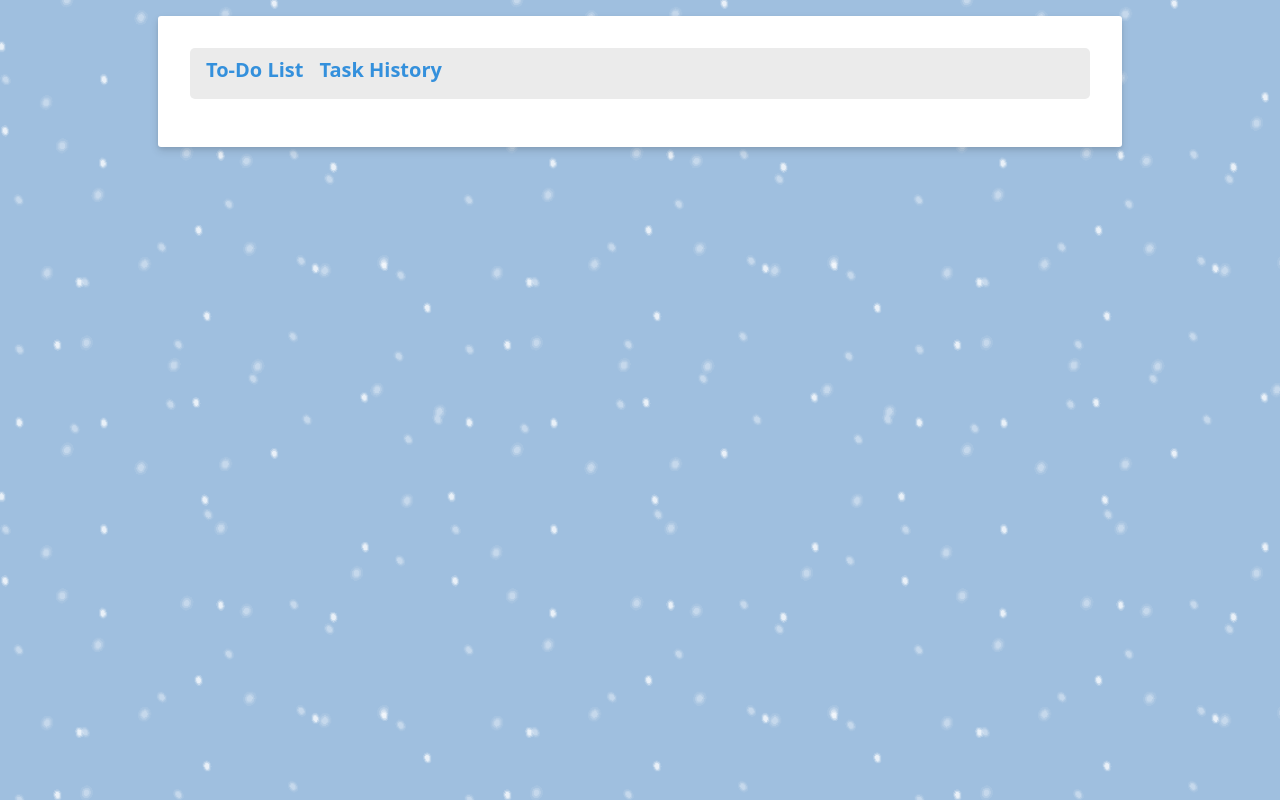
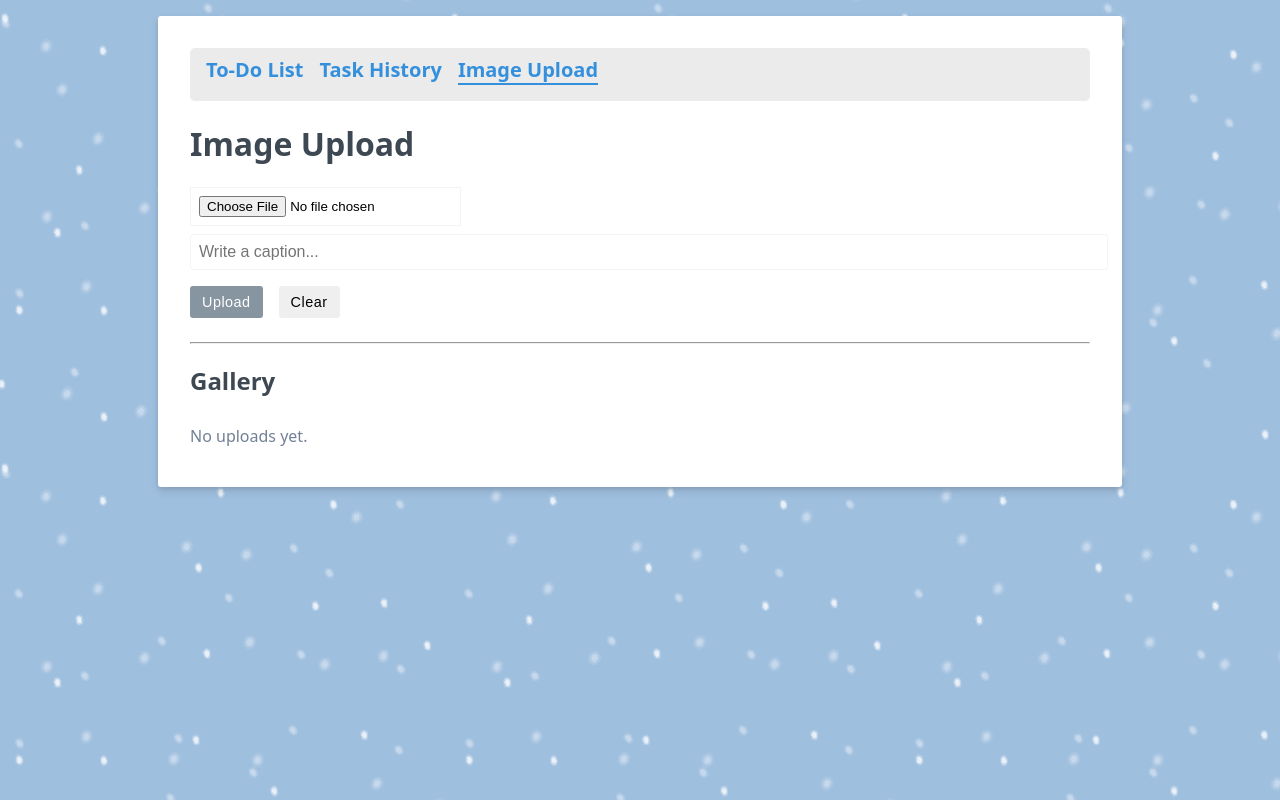
Before and after one commit to taikimorita/vue-to-do-list, a Vue app: page /upload in a window 1280 px wide. Built offline with nearby package versions, Linux system fonts and the light colour scheme.

Commit message:
feat: add image upload feature with interactive gallery

```diff
--- a/src/App.vue
+++ b/src/App.vue
@@ -4,6 +4,7 @@
     <header class="tabs">
       <router-link to="/" exact-active-class="active-tab">To-Do List</router-link>
       <router-link to="/history" exact-active-class="active-tab">Task History</router-link>
+      <router-link to="/upload" exact-active-class="active-tab">Image Upload</router-link>
     </header>
 
     <!-- Display routed component here -->
--- /dev/null
+++ b/src/ImageUpload.vue
@@ -0,0 +1,219 @@
+<!-- ImageUpload.vue -->
+<template>
+  <div class="upload-page">
+    <h1>Image Upload</h1>
+
+    <form class="upload-form" @submit.prevent="submitUpload">
+      <div class="input-row">
+        <input ref="fileInput" type="file" accept="image/*" @change="onFileSelected" />
+      </div>
+
+      <div class="input-row">
+        <input
+          v-model.trim="caption"
+          type="text"
+          maxlength="200"
+          placeholder="Write a caption..."
+        />
+      </div>
+
+      <div v-if="previewUrl" class="preview">
+        <p>Preview:</p>
+        <img :src="previewUrl" alt="preview" />
+      </div>
+
+      <div class="controls">
+        <button
+          type="submit"
+          class="btn btn-primary"
+          :disabled="!selectedFile"
+          style="margin-right: 1rem"
+        >
+          Upload
+        </button>
+        <button type="button" class="btn" @click="clearForm">Clear</button>
+      </div>
+    </form>
+
+    <hr />
+
+    <h2>Gallery</h2>
+    <div v-if="!store.reversedUploads.length" class="empty">No uploads yet.</div>
+
+    <div class="gallery" v-else>
+      <div v-for="upload in store.reversedUploads" :key="upload.id" class="card">
+        <img :src="upload.url" :alt="upload.caption || 'uploaded image'" />
+        <div class="card-body">
+          <div class="caption">{{ upload.caption || '(no caption)' }}</div>
+          <div class="meta">{{ upload.time }}</div>
+          <div class="card-actions">
+            <button class="btn btn-danger" @click="remove(upload.id)">Delete</button>
+          </div>
+        </div>
+      </div>
+    </div>
+  </div>
+</template>
+
+<script setup>
+import { ref } from 'vue'
+import { useTodoStore } from './stores/todo' // reusing existing store
+
+const store = useTodoStore()
+
+const fileInput = ref(null)
+const selectedFile = ref(null)
+const previewUrl = ref(null)
+const caption = ref('')
+
+function onFileSelected(e) {
+  const f = e.target.files?.[0]
+  if (!f) {
+    selectedFile.value = null
+    previewUrl.value = null
+    return
+  }
+
+  // file size guard (5MB)
+  const maxSize = 5 * 1024 * 1024
+  if (f.size > maxSize) {
+    alert('File is too large — please use files smaller than 5 MB.')
+    fileInput.value.value = ''
+    selectedFile.value = null
+    previewUrl.value = null
+    return
+  }
+
+  selectedFile.value = f
+
+  // show quick preview
+  const reader = new FileReader()
+  reader.onload = (ev) => {
+    previewUrl.value = ev.target.result
+  }
+  reader.readAsDataURL(f)
+}
+
+function readFileAsDataURL(file) {
+  return new Promise((resolve, reject) => {
+    const reader = new FileReader()
+    reader.onload = (e) => resolve(e.target.result)
+    reader.onerror = reject
+    reader.readAsDataURL(file)
+  })
+}
+
+async function submitUpload() {
+  if (!selectedFile.value) return
+
+  try {
+    const dataUrl = await readFileAsDataURL(selectedFile.value)
+    store.addUpload(dataUrl, caption.value)
+    clearForm()
+  } catch (err) {
+    console.error(err)
+    alert('Failed to read file.')
+  }
+}
+
+function clearForm() {
+  caption.value = ''
+  selectedFile.value = null
+  previewUrl.value = null
+  if (fileInput.value) fileInput.value.value = ''
+}
+
+function remove(id) {
+  if (!confirm('Delete this image?')) return
+  store.deleteUpload(id)
+}
+</script>
+
+<style scoped>
+.upload-page {
+  width: 100%;
+}
+
+.upload-form {
+  display: flex;
+  flex-direction: column;
+  gap: 0.5rem;
+  margin-bottom: 1rem;
+}
+
+.input-row input[type='file'] {
+  border: 1px solid #f1f5f8;
+  padding: 0.5rem;
+}
+
+.input-row input[type='text'] {
+  width: 100%;
+  border-radius: 3px;
+  border: 1px solid #f1f5f8;
+  padding: 0.5rem;
+  font-size: 1rem;
+}
+
+.preview img {
+  max-width: 240px;
+  max-height: 240px;
+  object-fit: contain;
+  border: 1px solid #eee;
+  border-radius: 4px;
+  margin-top: 0.5rem;
+}
+
+.gallery {
+  display: flex;
+  gap: 1rem;
+  overflow-x: auto;
+  padding-bottom: 0.75rem;
+  padding-top: 0.5rem;
+}
+
+.card {
+  min-width: 220px;
+  max-width: 320px;
+  background: #fff;
+  border-radius: 6px;
+  box-shadow: 0 4px 8px rgba(0, 0, 0, 0.08);
+  display: flex;
+  flex-direction: column;
+  overflow: hidden;
+}
+
+.card img {
+  width: 100%;
+  height: 180px;
+  object-fit: cover;
+  background: #f7fafc;
+}
+
+.card-body {
+  padding: 0.5rem;
+  display: flex;
+  flex-direction: column;
+  gap: 0.5rem;
+}
+
+.caption {
+  font-weight: 600;
+  color: #2d3748;
+}
+
+.meta {
+  font-size: 0.9rem;
+  color: #718096;
+}
+
+.card-actions {
+  display: flex;
+  gap: 0.5rem;
+  margin-top: 0.25rem;
+}
+
+.empty {
+  color: #718096;
+  padding: 0.5rem 0;
+}
+</style>
--- a/src/router.js
+++ b/src/router.js
@@ -1,7 +1,7 @@
 import { createWebHistory, createRouter } from 'vue-router'
-import App from './App.vue'
 import ToDoList from './ToDoList.vue'
 import TaskHistory from './TaskHistory.vue'
+import ImageUpload from './ImageUpload.vue'
 
 // Define routes for app
 const routes = [
@@ -13,6 +13,10 @@ const routes = [
     path: '/history',
     component: TaskHistory,
   },
+  {
+    path: '/upload',
+    component: ImageUpload,
+  },
 ]
 
 // Create and export router
--- a/src/stores/todo.js
+++ b/src/stores/todo.js
@@ -14,13 +14,22 @@ export const useTodoStore = defineStore(
     // Record of all actions performed
     const history = ref([])
 
+    // Image uploads (persisted)
+    const uploads = ref([])
+
     // Generate next available ID
     const newTaskId = computed(() =>
       tasks.value.length ? Math.max(...tasks.value.map((i) => i.id)) + 1 : 1,
     )
 
+    const newUploadId = computed(() =>
+      uploads.value.length ? Math.max(...uploads.value.map((u) => u.id)) + 1 : 1,
+    )
+
     // Show most recent tasks first
     const reversedTasks = computed(() => [...tasks.value].reverse())
+
+    const reversedUploads = computed(() => [...uploads.value].reverse())
 
     // Add new task and log to history
     function addTask(label, highPriority) {
@@ -37,6 +46,39 @@ export const useTodoStore = defineStore(
         user: 'Taiki',
         highPriority,
       })
+    }
+
+    // Add an upload (dataUrl, caption)
+    function addUpload(dataUrl, caption) {
+      uploads.value.push({
+        id: newUploadId.value,
+        url: dataUrl,
+        caption: caption || '',
+        time: new Date().toLocaleString(),
+        user: 'Taiki',
+      })
+      history.value.push({
+        label: caption || '(image)',
+        action: 'Image Added',
+        time: new Date().toLocaleString(),
+        user: 'Taiki',
+        highPriority: false,
+      })
+    }
+
+    // Delete upload
+    function deleteUpload(uploadId) {
+      const u = uploads.value.find((x) => x.id === uploadId)
+      if (u) {
+        history.value.push({
+          label: u.caption || '(image)',
+          action: 'Image Deleted',
+          time: new Date().toLocaleString(),
+          user: 'Taiki',
+          highPriority: false,
+        })
+        uploads.value = uploads.value.filter((x) => x.id !== uploadId)
+      }
     }
 
     // Delete task and log to history
@@ -77,6 +119,12 @@ export const useTodoStore = defineStore(
       togglePurchased,
       deleteTask,
       history,
+
+      // uploads API
+      uploads,
+      reversedUploads,
+      addUpload,
+      deleteUpload,
     }
   },
   {
```
